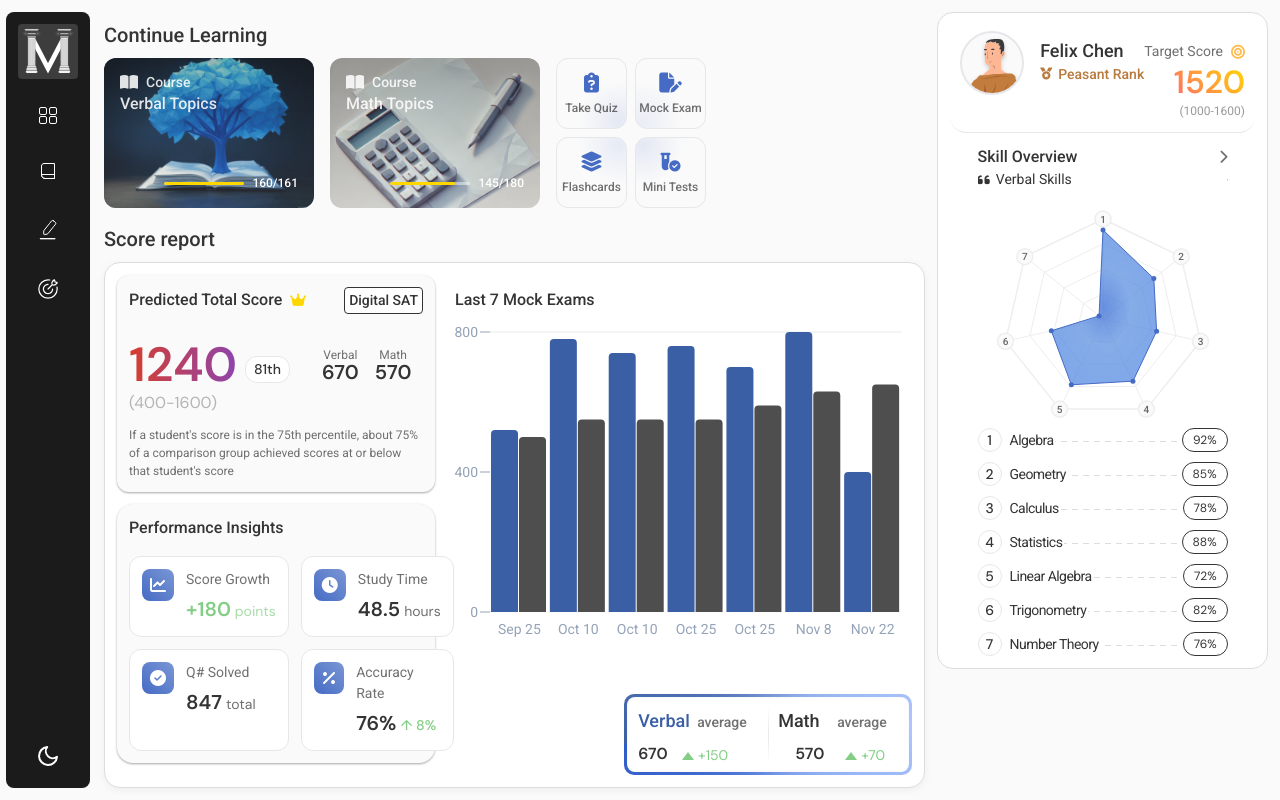
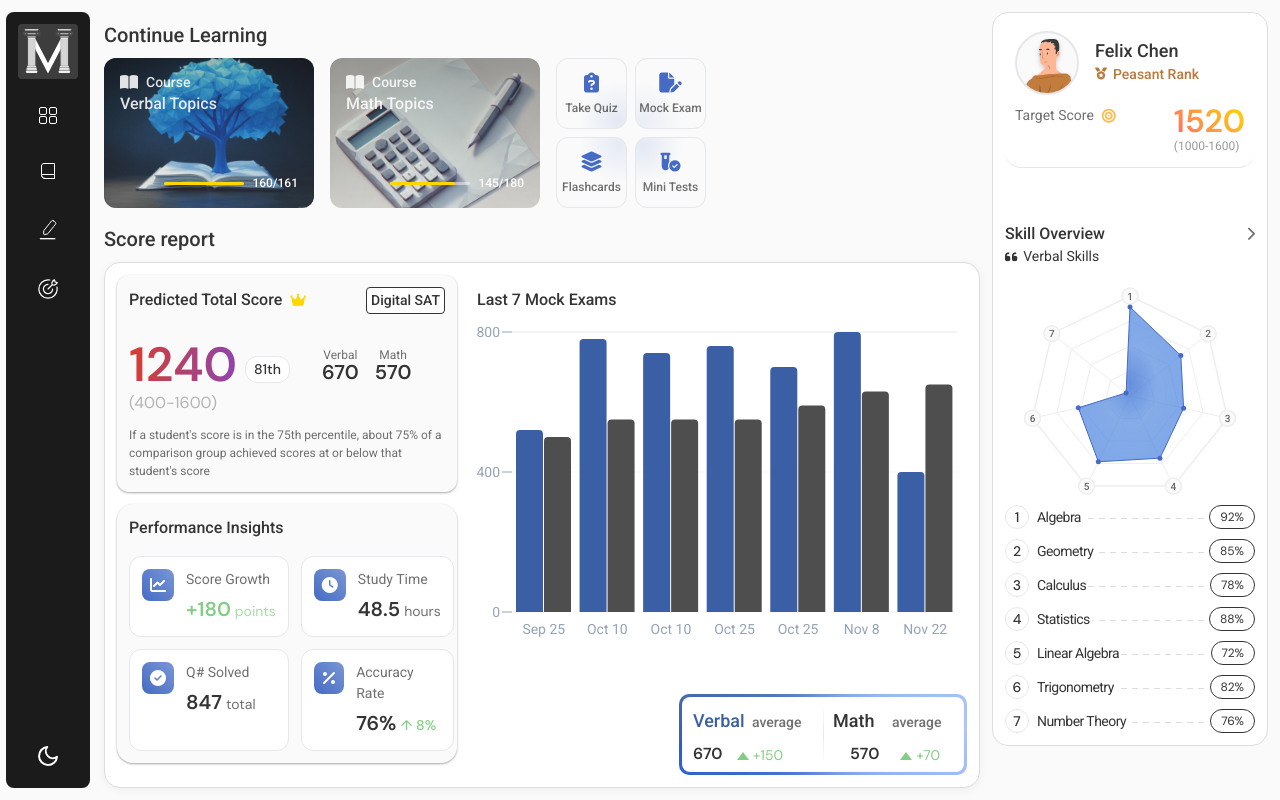
Before and after one commit to Orujhimaru/max_odyssey, a React (Vite) app: page / in a window 1280 px wide. Built offline with nearby package versions, Linux system fonts and the light colour scheme; a web font is replaced by a local one.

Commit message:
design: alignment fixes

```diff
--- a/src/components/ProfileSection/ProfileSection.css
+++ b/src/components/ProfileSection/ProfileSection.css
@@ -29,6 +29,7 @@
 
 .profile-info {
   display: flex;
+  flex-direction: column;
   justify-content: space-between;
   align-items: flex-start;
   max-width: 100%;
@@ -86,9 +87,11 @@
 }
 
 .goal-section {
+  width: 100%;
   display: flex;
-  flex-direction: column;
+  justify-content: space-between;
   align-items: flex-end;
+  align-items: flex-start;
   gap: 4px;
   padding-top: 10px;
   position: relative;
--- a/src/components/ProfileSection/ProfileSection.jsx
+++ b/src/components/ProfileSection/ProfileSection.jsx
@@ -42,8 +42,10 @@ const ProfileSection = () => {
             <span>Target Score</span>
             <i className="fas fa-bullseye"></i>
           </div>
-          <div className="goal-score">1520</div>
-          <div className="score-range">(1000-1600)</div>
+          <div>
+            <div className="goal-score">1520</div>
+            <div className="score-range">(1000-1600)</div>
+          </div>
         </div>
       </div>
     </div>
--- a/src/components/RadarComponent/RadarChart/RadarChart.css
+++ b/src/components/RadarComponent/RadarChart/RadarChart.css
@@ -101,7 +101,7 @@
 }
 
 .radar-chart-container {
-  margin-top: auto;
+  margin-top: 42px;
   width: 100%;
   height: fit-content;
   max-width: 250px;
```
